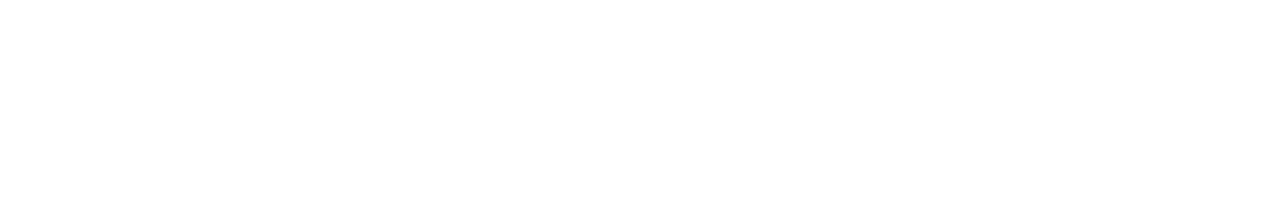
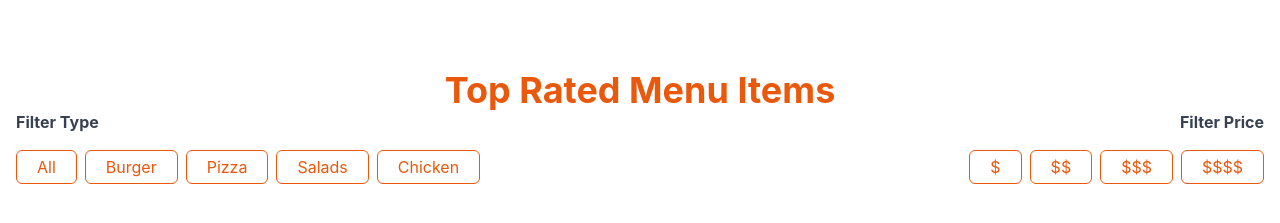
Before and after one commit to jorgeacruz/Tailwindcss, a React (Create React App) app in the folder web-food/: page / in a window 1280 px wide. Shown: the part 949-1172 px from the top of the page. Before the commit the page ends 971 px from the top, so only its background shows below. Built offline with nearby package versions, Linux system fonts and the light colour scheme.

Commit message:
import api data food

```diff
--- a/web-food/src/App.js
+++ b/web-food/src/App.js
@@ -3,6 +3,7 @@
 import NavBar from './components/NavBar';
 import Hero from './components/hero';
 import HeadlineCards from './components/headlineCards';
+import Food from './components/Food';
 
 function App() {
   return (
@@ -10,6 +11,7 @@
       <NavBar/>
       <Hero/>
       <HeadlineCards/>
+      <Food/>
     </div>
   );
 }
--- /dev/null
+++ b/web-food/src/components/Food.js
@@ -0,0 +1,38 @@
+import React from "react";
+import { data } from '../data/data'
+
+export default function Food(){
+    console.log(data)
+    return(
+        <div className="max-w-[1640px] mx-auto px-4 py-12">
+            <h1 className="text-orange-600 font-bold text-4xl text-center">Top Rated Menu Items</h1>
+
+            {/** flter Row */}
+            <div className="flex flex-col lg:flex-row justify-between">
+
+                {/** Filter Type */}
+                <div>
+                    <p className="font-bold text-gray-700">Filter Type</p>
+                    <div className="flex justify-between flex-wrap max-w-[480px] w-full gap-2 py-4">
+                        <button className="rounded-md border-orange-600 text-orange-600 hover:bg-orange-600 hover:text-white">All</button>
+                        <button className="rounded-md border-orange-600 text-orange-600 hover:bg-orange-600 hover:text-white">Burger</button>
+                        <button className="rounded-md border-orange-600 text-orange-600 hover:bg-orange-600 hover:text-white">Pizza</button>
+                        <button className="rounded-md border-orange-600 text-orange-600 hover:bg-orange-600 hover:text-white">Salads</button>
+                        <button className="rounded-md border-orange-600 text-orange-600 hover:bg-orange-600 hover:text-white">Chicken</button>
+                    </div>
+                </div>
+
+                {/** Filter Price */}
+                <div>
+                    <p className="font-bold text-gray-700 lg:text-right">Filter Price</p>
+                    <div className="flex justify-between flex-wrap max-w-[300px] w-full gap-2 py-4">
+                         <button className="rounded-md border-orange-600 text-orange-600 hover:bg-orange-600 hover:text-white">$</button>
+                         <button className="rounded-md border-orange-600 text-orange-600 hover:bg-orange-600 hover:text-white">$$</button>
+                         <button className="rounded-md border-orange-600 text-orange-600 hover:bg-orange-600 hover:text-white">$$$</button>
+                         <button className="rounded-md border-orange-600 text-orange-600 hover:bg-orange-600 hover:text-white">$$$$</button>
+                    </div>
+                </div>
+            </div>
+        </div>
+    )
+}
--- a/web-food/src/components/headlineCards.js
+++ b/web-food/src/components/headlineCards.js
@@ -6,7 +6,7 @@
             {/** Cards */}
             <div className="rounded-xl relative">
                 {/** Overlay */}
-                <div className="absolute w-full h-full bg-black/50 rounded-xl text-white">
+                <div className="absolute w-full h-full bg-black/50 rounded-xl text-white hover:bg-black/20 duration-300">
                     <p className="font-bold text-2xl px-2 pt-4">Suns Out, Bogog</p>
                     <p className="px-2">Through 8/26</p>
                     <button className="bg-black mx-2 absolute bottom-4 hover:bg-white duration-300 hover:text-black"> Order Now</button>
@@ -15,16 +15,16 @@
             </div>
             <div className="rounded-xl relative">
                 {/** Overlay */}
-                <div className="absolute w-full h-full bg-black/50 rounded-xl text-white">
+                <div className="absolute w-full h-full bg-black/50 rounded-xl text-white hover:bg-black/20 duration-300">
                     <p className="font-bold text-2xl px-2 pt-4">Suns Out, Bogog</p>
                     <p className="px-2">Through 8/26</p>
                     <button className="bg-black mx-2 absolute bottom-4 hover:bg-white duration-300 hover:text-black"> Order Now</button>
                 </div>
                 <img src="https://images.pexels.com/photos/718742/pexels-photo-718742.jpeg?auto=compress&cs=tinysrgb&w=1600" alt="/" className="rounded-xl max-h-[250px] w-full object-cover"/>
             </div>
-            <div className="rounded-xl relative">
+            <div className="rounded-xl relative ">
                 {/** Overlay */}
-                <div className="absolute w-full h-full bg-black/50 rounded-xl text-white">
+                <div className="absolute w-full h-full bg-black/50 rounded-xl text-white hover:bg-black/20 duration-300">
                     <p className="font-bold text-2xl px-2 pt-4">Suns Out, Bogog</p>
                     <p className="px-2">Through 8/26</p>
                     <button className="bg-black mx-2 absolute bottom-4 hover:bg-white duration-300 hover:text-black"> Order Now</button>
--- /dev/null
+++ b/web-food/src/data/data.js
@@ -0,0 +1,181 @@
+export const data = [
+    {
+      id: 1,
+      name: 'Double Cheeseburger',
+      category: 'burger',
+      image:
+        'https://images.unsplash.com/photo-1607013251379-e6eecfffe234?ixlib=rb-1.2.1&ixid=MnwxMjA3fDB8MHxzZWFyY2h8Mnx8YnVyZ2Vyc3xlbnwwfHwwfHw%3D&auto=format&fit=crop&w=1400&q=60',
+      price: '$$$$',
+    },
+    {
+      id: 2,
+      name: 'Bacon Cheeseburger',
+      category: 'burger',
+      image:
+        'https://images.unsplash.com/photo-1553979459-d2229ba7433b?ixlib=rb-1.2.1&ixid=MnwxMjA3fDB8MHxzZWFyY2h8MTh8fGJ1cmdlcnN8ZW58MHx8MHx8&auto=format&fit=crop&w=1400&q=60',
+      price: '$',
+    },
+    {
+      id: 3,
+      name: 'Mushroom Burger',
+      category: 'burger',
+      image:
+        'https://images.unsplash.com/photo-1608767221051-2b9d18f35a2f?ixlib=rb-1.2.1&ixid=MnwxMjA3fDB8MHxzZWFyY2h8MTV8fGJ1cmdlcnN8ZW58MHx8MHx8&auto=format&fit=crop&w=1400&q=60',
+      price: '$$',
+    },
+    {
+      id: 4,
+      name: 'Loaded Burger',
+      category: 'burger',
+      image:
+        'https://images.unsplash.com/photo-1568901346375-23c9450c58cd?ixlib=rb-1.2.1&ixid=MnwxMjA3fDB8MHxzZWFyY2h8NHx8YnVyZ2Vyc3xlbnwwfHwwfHw%3D&auto=format&fit=crop&w=1400&q=60',
+      price: '$$$',
+    },
+    {
+      id: 5,
+      name: 'Feta & Spinnach',
+      category: 'pizza',
+      image:
+        'https://images.unsplash.com/photo-1593560708920-61dd98c46a4e?ixlib=rb-1.2.1&ixid=MnwxMjA3fDB8MHxzZWFyY2h8OHx8cGl6emF8ZW58MHx8MHx8&auto=format&fit=crop&w=800&q=60',
+      price: '$$',
+    },
+    {
+      id: 6,
+      name: 'Supreme Pizza',
+      category: 'pizza',
+      image:
+        'https://images.unsplash.com/photo-1604382355076-af4b0eb60143?ixlib=rb-1.2.1&ixid=MnwxMjA3fDB8MHxzZWFyY2h8N3x8cGl6emF8ZW58MHx8MHx8&auto=format&fit=crop&w=800&q=60',
+      price: '$$$',
+    },
+    {
+      id: 7,
+      name: 'Meat Lovers',
+      category: 'pizza',
+      image:
+        'https://images.unsplash.com/photo-1628840042765-356cda07504e?ixlib=rb-1.2.1&ixid=MnwxMjA3fDB8MHxzZWFyY2h8MTh8fHBpenphfGVufDB8fDB8fA%3D%3D&auto=format&fit=crop&w=800&q=60',
+      price: '$$$$',
+    },
+    {
+      id: 8,
+      name: 'Cheese Pizza',
+      category: 'pizza',
+      image:
+        'https://images.unsplash.com/photo-1548369937-47519962c11a?ixlib=rb-1.2.1&ixid=MnwxMjA3fDB8MHxzZWFyY2h8OXx8Y2hlZXNlJTIwcGl6emF8ZW58MHx8MHx8&auto=format&fit=crop&w=800&q=60',
+      price: '$',
+    },
+    {
+      id: 9,
+      name: 'Kale Salad',
+      category: 'salad',
+      image:
+        'https://images.unsplash.com/photo-1515543237350-b3eea1ec8082?ixlib=rb-1.2.1&ixid=MnwxMjA3fDB8MHxzZWFyY2h8M3x8c2FsYWQlMjBjZWFzYXJ8ZW58MHx8MHx8&auto=format&fit=crop&w=800&q=60',
+      price: '$$',
+    },
+    {
+      id: 10,
+      name: 'Ceasar Salad',
+      category: 'salad',
+      image:
+        'https://images.unsplash.com/photo-1546793665-c74683f339c1?ixlib=rb-1.2.1&ixid=MnwxMjA3fDB8MHxzZWFyY2h8NHx8c2FsYWQlMjBjZWFzYXJ8ZW58MHx8MHx8&auto=format&fit=crop&w=800&q=60',
+      price: '$$$',
+    },
+    {
+      id: 11,
+      name: 'Loaded Salad',
+      category: 'salad',
+      image:
+        'https://images.unsplash.com/photo-1540420773420-3366772f4999?ixlib=rb-1.2.1&ixid=MnwxMjA3fDB8MHxzZWFyY2h8Mnx8c2FsYWR8ZW58MHx8MHx8&auto=format&fit=crop&w=800&q=60',
+      price: '$$$$',
+    },
+    {
+      id: 12,
+      name: 'Fruit Salad',
+      category: 'salad',
+      image:
+        'https://images.unsplash.com/photo-1564093497595-593b96d80180?ixlib=rb-1.2.1&ixid=MnwxMjA3fDB8MHxzZWFyY2h8NHx8ZnJ1aXQlMjBzYWxhZHxlbnwwfHwwfHw%3D&auto=format&fit=crop&w=800&q=60',
+      price: '$',
+    },
+    {
+      id: 13,
+      name: 'Wings',
+      category: 'chicken',
+      image:
+        'https://images.unsplash.com/photo-1567620832903-9fc6debc209f?ixlib=rb-1.2.1&ixid=MnwxMjA3fDB8MHxzZWFyY2h8MXx8Y2hpY2tlbiUyMGZvb2R8ZW58MHx8MHx8&auto=format&fit=crop&w=800&q=60',
+      price: '$$',
+    },
+    {
+      id: 14,
+      name: 'Baked Chicken',
+      category: 'chicken',
+      image:
+        'https://images.unsplash.com/photo-1594221708779-94832f4320d1?ixlib=rb-1.2.1&ixid=MnwxMjA3fDB8MHxzZWFyY2h8Nnx8Y2hpY2tlbiUyMGZvb2R8ZW58MHx8MHx8&auto=format&fit=crop&w=800&q=60',
+      price: '$$$$',
+    },
+    {
+      id: 15,
+      name: 'Chicken Tenders',
+      category: 'chicken',
+      image:
+        'https://images.unsplash.com/photo-1562967914-608f82629710?ixlib=rb-1.2.1&ixid=MnwxMjA3fDB8MHxzZWFyY2h8MTB8fGNoaWNrZW4lMjBmb29kfGVufDB8fDB8fA%3D%3D&auto=format&fit=crop&w=800&q=60',
+      price: '$',
+    },
+    {
+      id: 16,
+      name: 'Chicken Kabob',
+      category: 'chicken',
+      image:
+        'https://images.unsplash.com/photo-1603360946369-dc9bb6258143?ixlib=rb-1.2.1&ixid=MnwxMjA3fDB8MHxzZWFyY2h8MTN8fGNoaWNrZW4lMjBmb29kfGVufDB8fDB8fA%3D%3D&auto=format&fit=crop&w=800&q=60',
+      price: '$$$',
+    },
+  ];
+
+  export const categories = [
+    {
+      id: 1,
+      name: 'Fast Food',
+      image:
+        'https://duyt4h9nfnj50.cloudfront.net/new_search_home_eats_icon/FastFood_BrowseHome@3x.png',
+    },
+    {
+      id: 2,
+      name: 'Pizza',
+      image:
+        'https://duyt4h9nfnj50.cloudfront.net/new_search_home_eats_icon/Pizza_BrowseHome@3x.png',
+    },
+    {
+      id: 3,
+      name: 'Wings',
+      image:
+        'https://duyt4h9nfnj50.cloudfront.net/new_search_home_eats_icon/Wings_BrowseHome@3x.png',
+    },
+    {
+      id: 4,
+      name: 'Indian',
+      image:
+        'https://duyt4h9nfnj50.cloudfront.net/new_search_home_eats_icon/Indian_BrowseHome@3x.png',
+    },
+    {
+      id: 5,
+      name: 'Latest Deals',
+      image:
+        'https://duyt4h9nfnj50.cloudfront.net/new_search_home_eats_icon/Deals_BrowseHome@3x.png',
+    },
+    {
+      id: 6,
+      name: 'Restaurant Rewards',
+      image:
+        'https://duyt4h9nfnj50.cloudfront.net/new_search_home_eats_icon/RestoRewards_BrowseHome@3x.png',
+    },
+    {
+      id: 7,
+      name: 'Best Overall',
+      image:
+        'https://duyt4h9nfnj50.cloudfront.net/new_search_home_eats_icon/TopEats_Browse%20Home@3x.png',
+    },
+    {
+      id: 8,
+      name: 'Shipped Free',
+      image:
+        'https://duyt4h9nfnj50.cloudfront.net/new_search_home_eats_icon/Placeholder_Plates@3x.png',
+    },
+  ];
```
